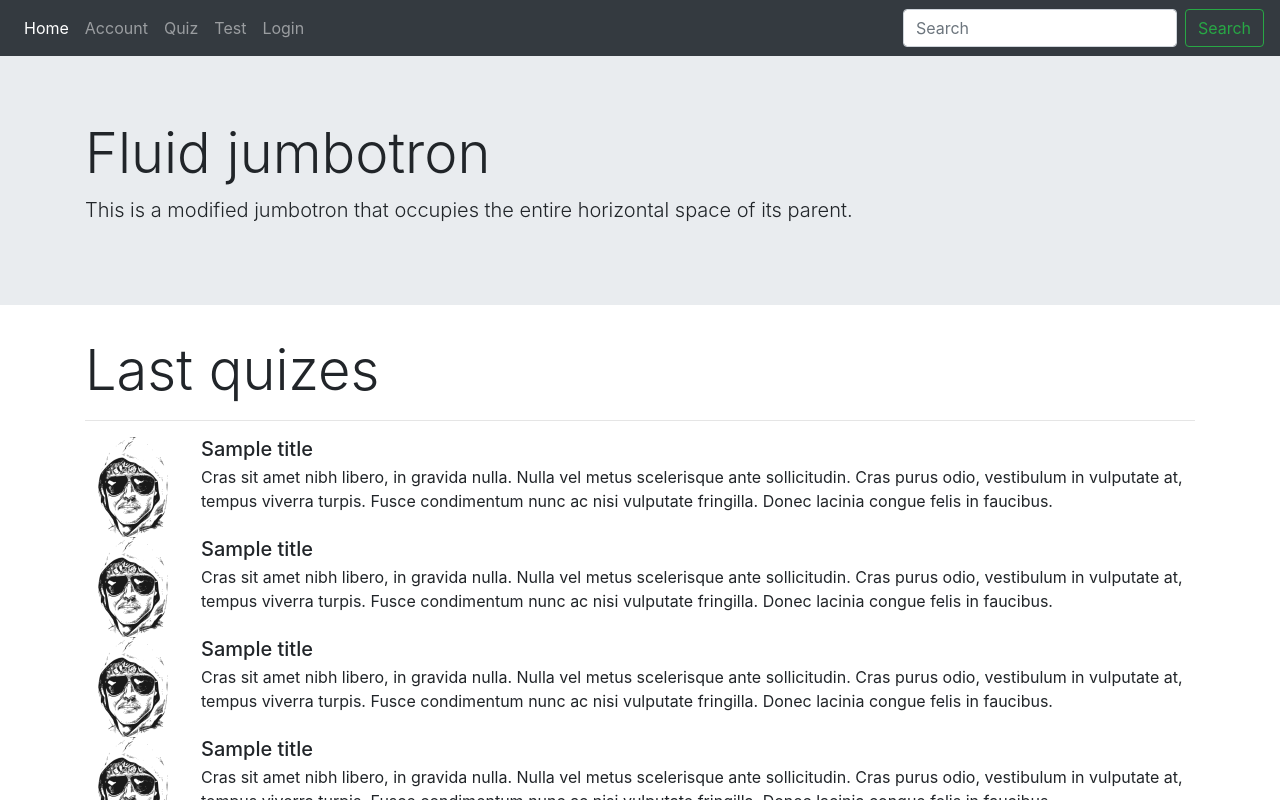
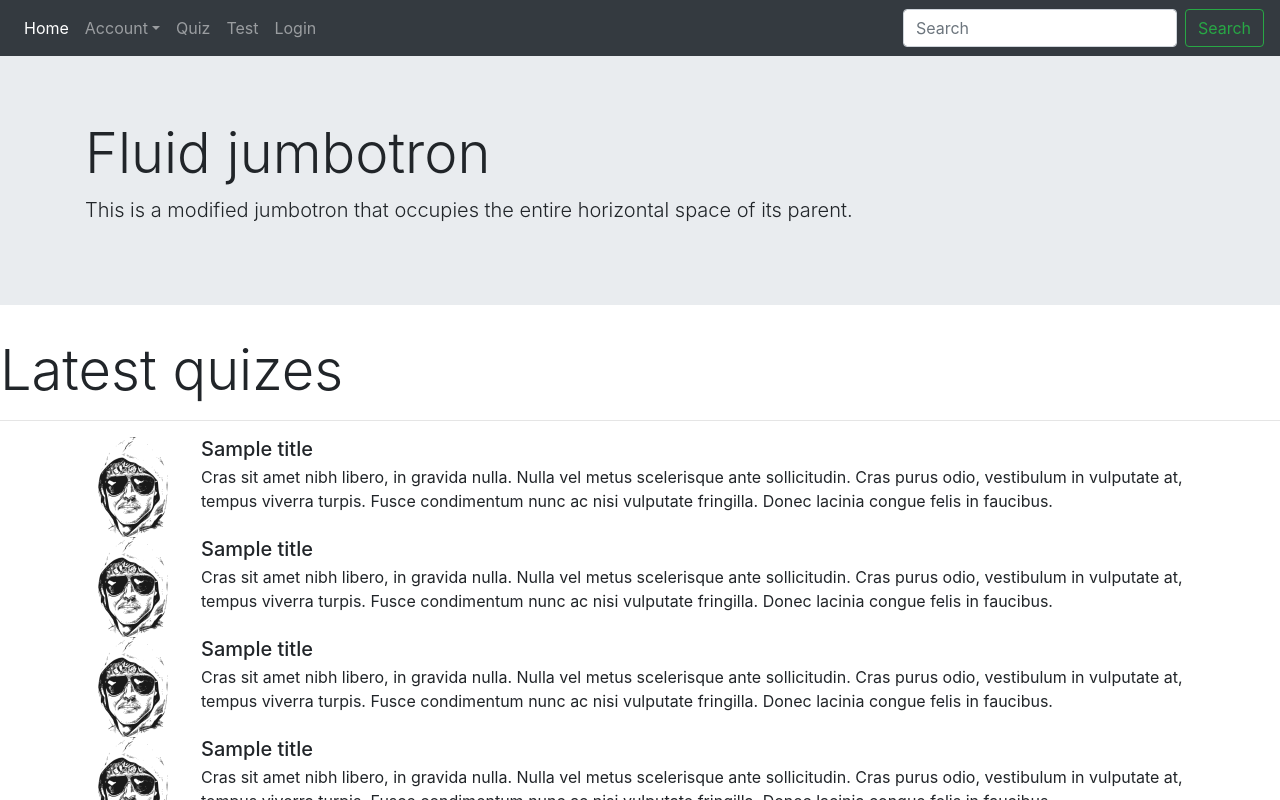
Before and after one commit to Delgerskhn/quiz-and-test, a Next.js app: page / in a window 1280 px wide. Shown: the top 800 px of the page. Built offline with nearby package versions, Linux system fonts and the light colour scheme.

Commit message:
account page structure and layout

```diff
--- /dev/null
+++ b/components/Dropdown.jsx
@@ -0,0 +1,26 @@
+import React, { useState, useEffect } from "react";
+
+export default function Dropdown(props) {
+  const [isopen, toggle] = useState(false);
+  useEffect(() => {
+    document.body.addEventListener("click", () => {
+      toggle(false);
+    });
+  }, []);
+  const toggleMenu = (e) => {
+    e.preventDefault();
+    e.stopPropagation();
+    toggle(!isopen);
+  };
+  return (
+    <div className="react-dropdown">
+      <summary onClick={toggleMenu}>{props.invoker}</summary>
+      {props.children}
+      <style global jsx>{`
+        .react-dropdown .dropdown-menu {
+          display: ${isopen ? "block" : "none"};
+        }
+      `}</style>
+    </div>
+  );
+}
--- a/components/Login.jsx
+++ b/components/Login.jsx
@@ -7,9 +7,11 @@ export default function Login() {
   };
   return (
     <li class="nav-item">
-      <a class="nav-link" style={{ cursor: "pointer" }} onClick={showmodal}>
-        Login
-      </a>
+      <summary>
+        <a class="nav-link" onClick={showmodal}>
+          Login
+        </a>
+      </summary>
       <div class="modal" style={{ display: modal }} tabindex="1" role="dialog">
         <div class="modal-dialog" role="document">
           <div class="modal-content">
--- a/components/Navbar.jsx
+++ b/components/Navbar.jsx
@@ -1,5 +1,6 @@
 import Link from "next/link";
 import Login from "../components/Login";
+import Dropdown from "./Dropdown";
 
 export default () => (
   <nav class="navbar navbar-expand-lg navbar-dark bg-dark">
@@ -25,11 +26,32 @@ export default () => (
           </Link>
         </li>
         <li class="nav-item">
-          <Link href="/account">
-            <a class="nav-link">
-              Account <span class="sr-only">(current)</span>
-            </a>
-          </Link>
+          <Dropdown
+            invoker={
+              <a
+                class="nav-link dropdown-toggle"
+                id="navbarDropdown"
+                role="button"
+                data-toggle="dropdown"
+                aria-haspopup="true"
+                aria-expanded="false"
+              >
+                Account
+              </a>
+            }
+          >
+            <div class="dropdown-menu" aria-labelledby="navbarDropdown">
+              <Link href="/account?action=info">
+                <a class="dropdown-item">My information</a>
+              </Link>
+              <Link href="/account?action=quiz">
+                <a class="dropdown-item">My quizes</a>
+              </Link>
+              <Link href="/account?action=test">
+                <a class="dropdown-item">My tests</a>
+              </Link>
+            </div>
+          </Dropdown>
         </li>
         <li class="nav-item ">
           <Link href="/quiz">
--- a/components/Latestposts.jsx
+++ b/components/Posts.jsx
@@ -12,8 +12,6 @@ nisi vulputate fringilla. Donec lacinia congue felis in faucibus.`,
   );
   return (
     <div class="container">
-      <h1 class="display-4">Last quizes</h1>
-      <hr></hr>
       <ul class="list-unstyled">
         {list.map((a) => (
           <li class="media">
--- a/pages/index.jsx
+++ b/pages/index.jsx
@@ -1,11 +1,13 @@
 import Layout from "../components/Layout";
 import Fetch from "isomorphic-unfetch";
 import Jumbotron from "../components/Jumbotron";
-import LatestPosts from "../components/Latestposts";
+import LatestPosts from "../components/Posts";
 const Index = () => (
   <Layout>
     <div>
       <Jumbotron />
+      <h1 class="display-4">Latest quizes</h1>
+      <hr></hr>
       <LatestPosts />
     </div>
   </Layout>
```
Also changed, not shown: pages/account.jsx (+10 -7 lines).
